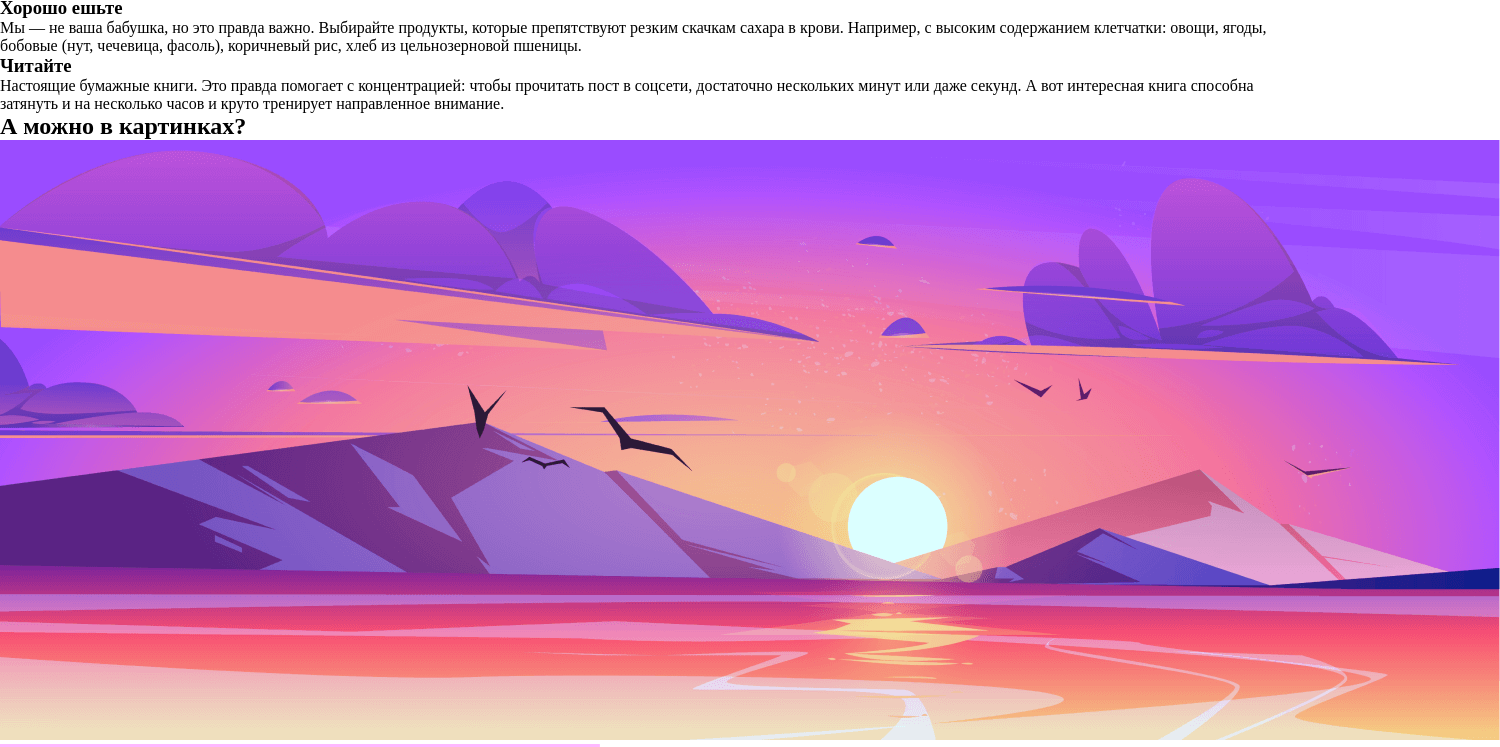
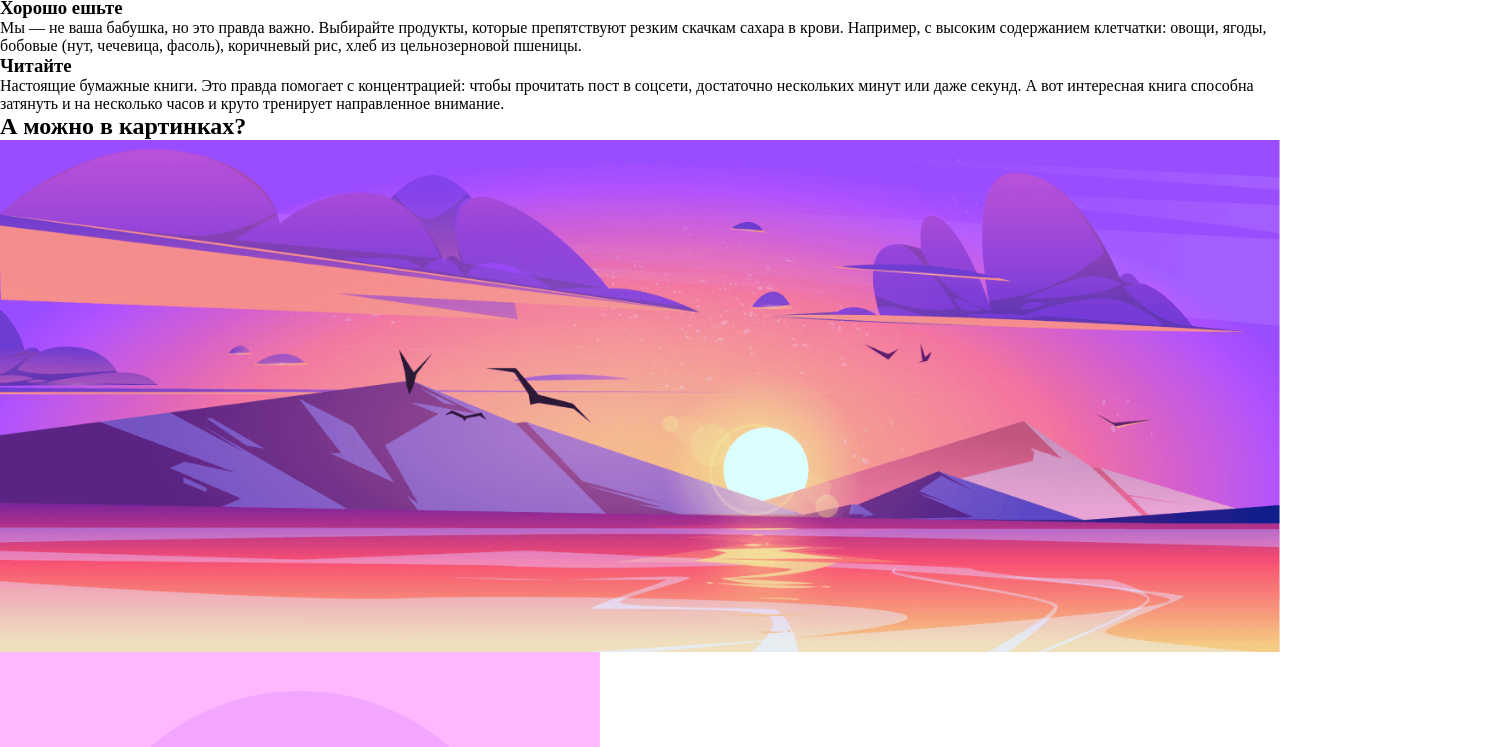
Before and after one commit to alexandr-rodionov/slozhno-sosredotochitsya, a plain HTML site: page index.html in a window 1280 px wide. Shown: the part 859-1606 px from the top of the page, 1500 px wide, since content can reach past the window. Drawn offline with Linux system fonts and the light colour scheme.

Commit message:
feature/add img selector

```diff
--- a/styles/globals.css
+++ b/styles/globals.css
@@ -39,4 +39,13 @@ a {
   font-family: inherit;
   font-size: inherit;
   line-height: inherit;
+
+  &:focus {
+    outline: none;
+  }
 }
+
+img {
+  max-inline-size: 100%;
+  display: block;
+}
```
